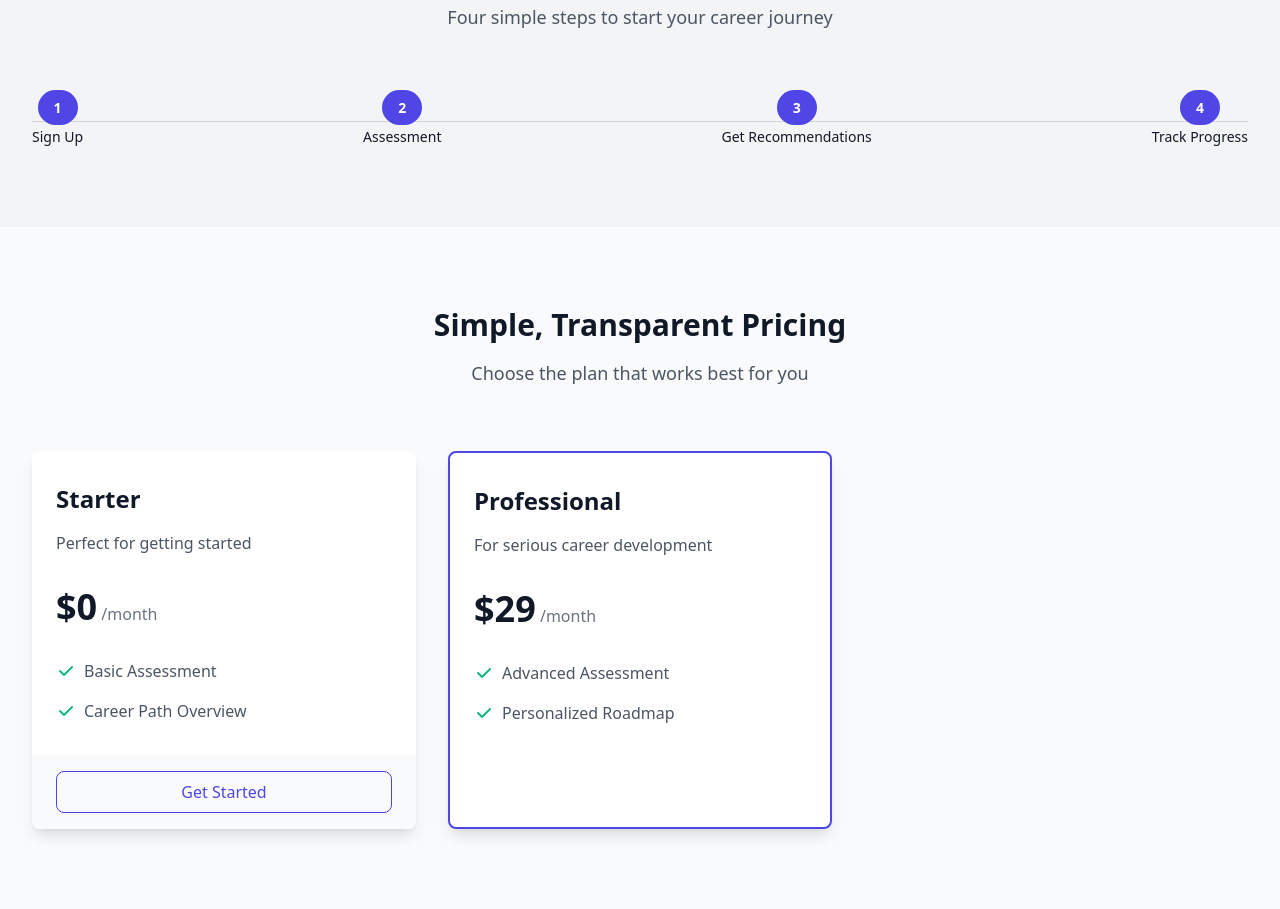
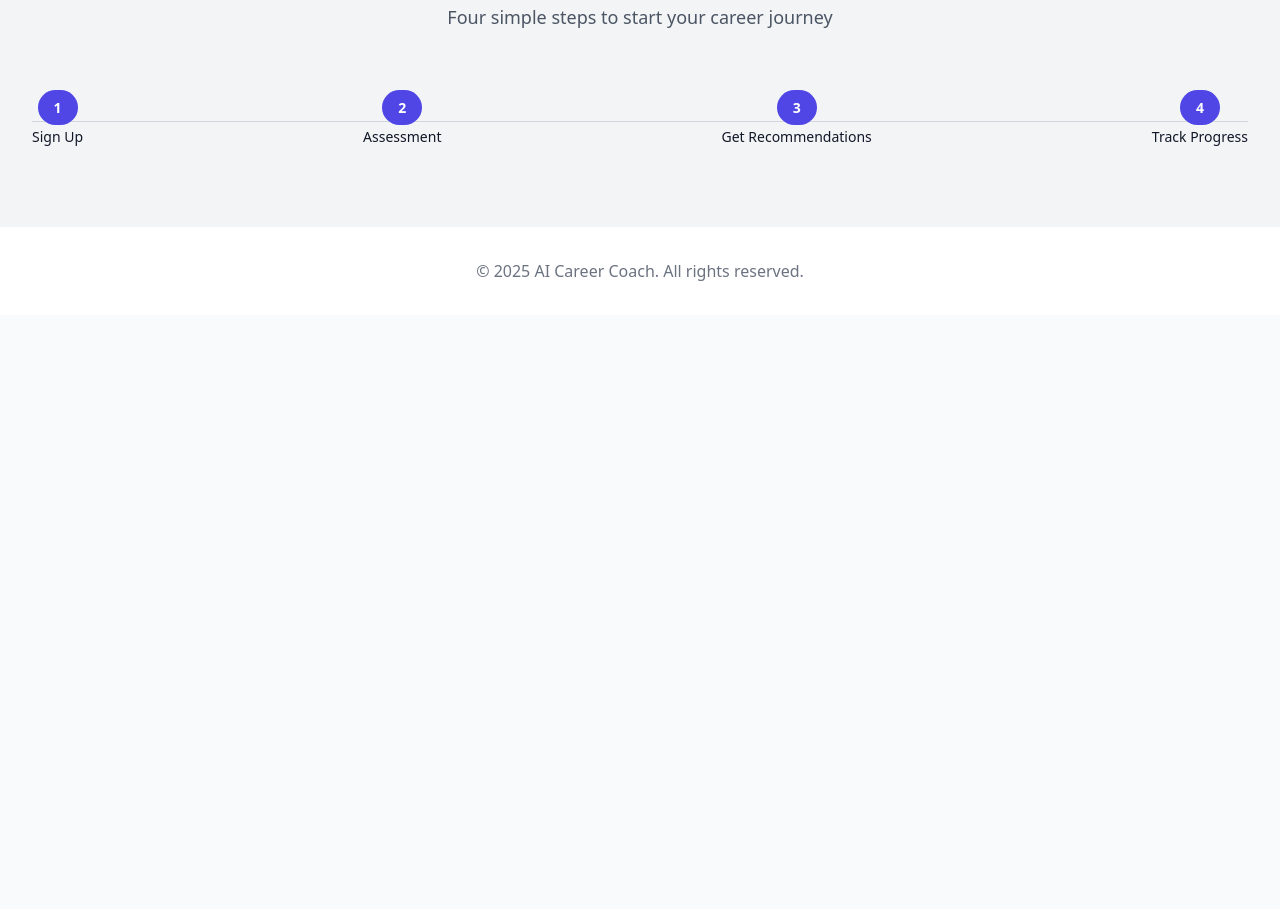
Before and after one commit to Mr-Jaiman09/VertexInnovate, a website: page index.html in a window 1280 px wide. Shown: the part 1033-1942 px from the top of the page. After the commit the page ends 1348 px from the top, so only its background shows below. Drawn offline with nearby package versions, Linux system fonts and the light colour scheme.

Commit message:
pricing removed

```diff
--- a/index.html
+++ b/index.html
@@ -28,7 +28,6 @@
                 <div class="hidden md:flex items-center space-x-8">
                     <a href="#features" class="text-gray-600 hover:text-indigo-600">Features</a>
                     <a href="#how-it-works" class="text-gray-600 hover:text-indigo-600">How It Works</a>
-                    <a href="#pricing" class="text-gray-600 hover:text-indigo-600">Pricing</a>
                     <button class="bg-indigo-600 text-white px-6 py-2 rounded-lg hover:bg-indigo-700">
                         Get Started
                     </button>
@@ -131,64 +130,14 @@
         </div>
     </section>
 
-    <!-- Pricing Section -->
-    <section id="pricing" class="py-20">
+    <!-- Footer Section -->
+    <footer class="bg-white py-8">
         <div class="max-w-7xl mx-auto px-4 sm:px-6 lg:px-8">
-            <div class="text-center">
-                <h2 class="text-3xl font-extrabold text-gray-900">Simple, Transparent Pricing</h2>
-                <p class="mt-4 text-lg text-gray-600">Choose the plan that works best for you</p>
-            </div>
-            <div class="mt-16 grid grid-cols-1 gap-8 md:grid-cols-3">
-                <div class="bg-white rounded-lg shadow-lg overflow-hidden">
-                    <div class="px-6 py-8">
-                        <h3 class="text-2xl font-semibold text-gray-900">Starter</h3>
-                        <p class="mt-4 text-gray-600">Perfect for getting started</p>
-                        <p class="mt-8">
-                            <span class="text-4xl font-extrabold text-gray-900">$0</span>
-                            <span class="text-base font-medium text-gray-500">/month</span>
-                        </p>
-                        <ul class="mt-8 space-y-4">
-                            <li class="flex items-center">
-                                <svg class="w-5 h-5 text-green-500" fill="currentColor" viewBox="0 0 20 20">
-                                    <path fill-rule="evenodd" d="M16.707 5.293a1 1 0 010 1.414l-8 8a1 1 0 01-1.414 0l-4-4a1 1 0 011.414-1.414L8 12.586l7.293-7.293a1 1 0 011.414 0z" clip-rule="evenodd"></path>
-                                </svg>
-                                <span class="ml-2 text-gray-600">Basic Assessment</span>
-                            </li>
-                            <li class="flex items-center">
-                                <svg class="w-5 h-5 text-green-500" fill="currentColor" viewBox="0 0 20 20">
-                                    <path fill-rule="evenodd" d="M16.707 5.293a1 1 0 010 1.414l-8 8a1 1 0 01-1.414 0l-4-4a1 1 0 011.414-1.414L8 12.586l7.293-7.293a1 1 0 011.414 0z" clip-rule="evenodd"></path>
-                                </svg>
-                                <span class="ml-2 text-gray-600">Career Path Overview</span>
-                            </li>
-                        </ul>
-                    </div>
-                    <div class="px-6 py-4 bg-gray-50">
-                        <button class="w-full px-4 py-2 border border-indigo-600 text-indigo-600 rounded-lg hover:bg-indigo-50">
-                            Get Started
-                        </button>
-                    </div>
-                </div>
-                <div class="bg-white rounded-lg shadow-lg overflow-hidden border-2 border-indigo-600">
-                    <div class="px-6 py-8">
-                        <h3 class="text-2xl font-semibold text-gray-900">Professional</h3>
-                        <p class="mt-4 text-gray-600">For serious career development</p>
-                        <p class="mt-8">
-                            <span class="text-4xl font-extrabold text-gray-900">$29</span>
-                            <span class="text-base font-medium text-gray-500">/month</span>
-                        </p>
-                        <ul class="mt-8 space-y-4">
-                            <li class="flex items-center">
-                                <svg class="w-5 h-5 text-green-500" fill="currentColor" viewBox="0 0 20 20">
-                                    <path fill-rule="evenodd" d="M16.707 5.293a1 1 0 010 1.414l-8 8a1 1 0 01-1.414 0l-4-4a1 1 0 011.414-1.414L8 12.586l7.293-7.293a1 1 0 011.414 0z" clip-rule="evenodd"></path>
-                                </svg>
-                                <span class="ml-2 text-gray-600">Advanced Assessment</span>
-                            </li>
-                            <li class="flex items-center">
-                                <svg class="w-5 h-5 text-green-500" fill="currentColor" viewBox="0 0 20 20">
-                                    <path fill-rule="evenodd" d="M16.707 5.293a1 1 0 010 1.414l-8 8a1 1 0 01-1.414 0l-4-4a1 1 0 011.414-1.414L8 12.586l7.293-7.293a1 1 0 011.414 0z" clip-rule="evenodd"></path>
-                                </svg>
-                                <span class="ml-2 text-gray-600">Personalized Roadmap</span>
-                            </li>
-                            <li class="flex items-center">
-                                <svg class="w-5 h-5 text-green-500" fill="currentColor" viewBox="0 0 20 20">
-                                    <path fill-rule="evenodd" d="M16.707 5.293a1 1 0 010 1.414l-8 8a1 1 0 01
+            <p class="text-center text-gray-500">
+                &copy; 2025 AI Career Coach. All rights reserved.
+            </p>
+        </div>
+    </footer>
+
+</body>
+</html>
```
